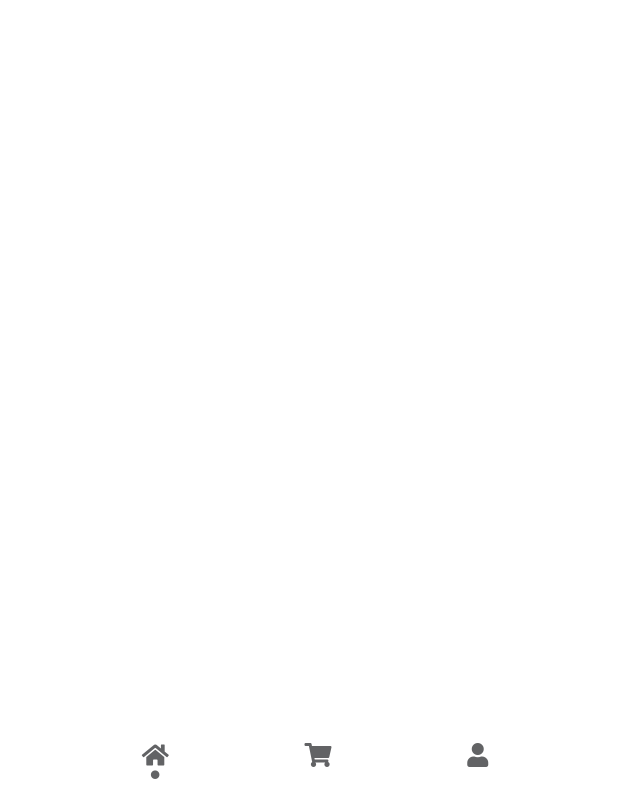
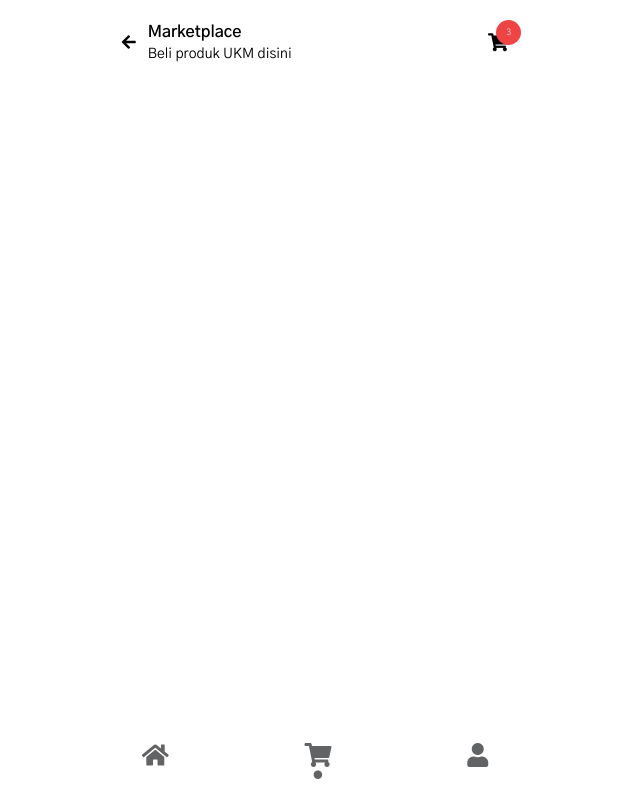
Before and after one commit to or-abdillh/echo-wallet, a Vue app: page /market in a window 1280 px wide. Before the commit this address had no page. Shown: the whole page, without its empty margins (325-965 px from the left). Built offline with nearby package versions, Linux system fonts and the light colour scheme.

Commit message:
Create market view

```diff
--- a/src/components/BottomBar.vue
+++ b/src/components/BottomBar.vue
@@ -15,10 +15,10 @@
 		<section class="bottom-bar responsive-container">
 			<template v-for="nav in navigations" :key="nav.id">
 				<span
-					@click="currentNav = nav.id"
+					@click="menuAction(nav)"
 					class="flex flex-col items-center active:scale-95 duration-300">
 					<i :class="nav.icon" class="text-2xl"></i>
-					<i v-if="currentNav === nav.id" class="text-xxs fa fa-circle"></i>
+					<i v-if="routeName === nav.name" class="text-xxs fa fa-circle"></i>
 				</span>
 			</template>
 		</section>
@@ -27,21 +27,26 @@
 
 <script setup>
 
-import { ref } from 'vue'
+import { ref, computed } from 'vue'
+import { useRouter, useRoute } from 'vue-router'
 
 const currentNav = ref(1)
+const router = useRouter()
+const route = useRoute()
+
+const routeName = computed(() => route.name)
 
 const navigations = [
 	{
 		name: 'Home',
 		id: 1,
-		to: 'home',
+		to: 'Home',
 		icon: 'fa fa-home'
 	},
 	{
-		name: 'Market',
+		name: 'Marketplace',
 		id: 2,
-		to: 'market',
+		to: 'Marketplace',
 		icon: 'fa fa-shopping-cart'
 	},
 	{
@@ -52,4 +57,8 @@ const navigations = [
 	}
 ]
 
+const menuAction = nav => {
+	router.push({ name: nav.to })
+}
+
 </script>
--- /dev/null
+++ b/src/components/HeaderMarket.vue
@@ -0,0 +1,36 @@
+<template>
+    <HeaderBar>
+        <template v-slot:start>
+            <section class="flex items-center gap-3">
+                <i @click="router.go(-1)" class="active:scale-95 duration-300 fa fa-arrow-left"></i>
+                <div>
+                    <h1 class="font-semibold">Marketplace</h1>
+                    <p class="text-sm">Beli produk UKM disini</p>
+                </div>
+            </section>
+        </template>
+        <template v-slot:end>
+            <section>
+                <span class="relative">
+                    <span style="width:25px; height:25px"
+                        class="text-xxs bg-red-500 text-gray-300 grid place-items-center absolute left-2 -top-4 text-xs rounded-full"><p>{{ carts.length }}</p></span>
+                    <i class="text-lg fa fa-shopping-cart"></i>
+                </span>
+            </section>
+        </template>
+    </HeaderBar>
+</template>
+
+<script setup>
+
+import { computed } from 'vue'
+import HeaderBar from '@/components/HeaderBar.vue'
+import { useHistory } from '@/stores/history'
+import backAction from '@/helper/backAction.js'
+import { useRouter } from 'vue-router'
+
+const router = useRouter()
+const history = useHistory()
+const carts = computed(() => history.carts)
+
+</script>
--- /dev/null
+++ b/src/helper/backAction.js
@@ -0,0 +1,6 @@
+export default (router) => {
+
+    setTimeout(() => {
+        router.go(-1)
+    }, 300);
+}
--- a/src/router/index.js
+++ b/src/router/index.js
@@ -11,6 +11,12 @@ const routes = [
 		name: 'Login',
 		path: '/login',
 		component: () => import('@/views/Login.vue')
+	},
+	{
+		name: 'Marketplace',
+		path: '/market',
+		component: () => import('@/views/MarketPlace.vue')
+
 	}
 ]
 
--- a/src/stores/history/index.js
+++ b/src/stores/history/index.js
@@ -19,6 +19,23 @@ export const useHistory = defineStore('history', {
 					description: '3kg Rp128.000,00,-',
 					thumbnail: '/trash.jpg'
 				}
+			],
+			carts: [
+				{
+					title: 'Tas plastik',
+					description: '1 items Rp.45.000,00,-',
+					timestamp: '20/03/2022'
+				},
+				{
+					title: 'Tas plastik',
+					description: '1 items Rp.45.000,00,-',
+					timestamp: '20/03/2022'
+				},
+				{
+					title: 'Tas plastik',
+					description: '1 items Rp.45.000,00,-',
+					timestamp: '20/03/2022'
+				}
 			]
 		}
 	}
--- /dev/null
+++ b/src/views/MarketPlace.vue
@@ -0,0 +1,11 @@
+<template>
+    <main>
+        <HeaderMarket />
+    </main>
+</template>
+
+<script setup>
+
+import HeaderMarket from '@/components/HeaderMarket.vue'
+
+</script>
```
